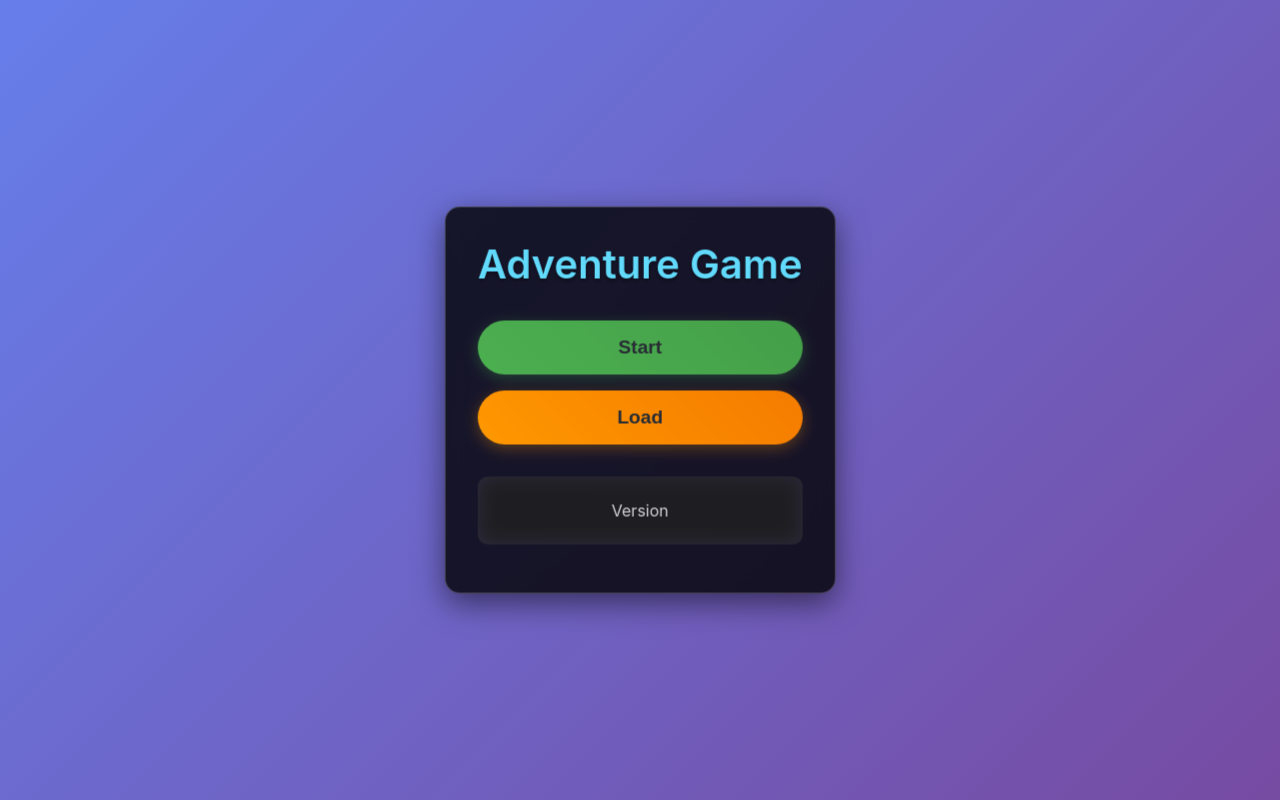
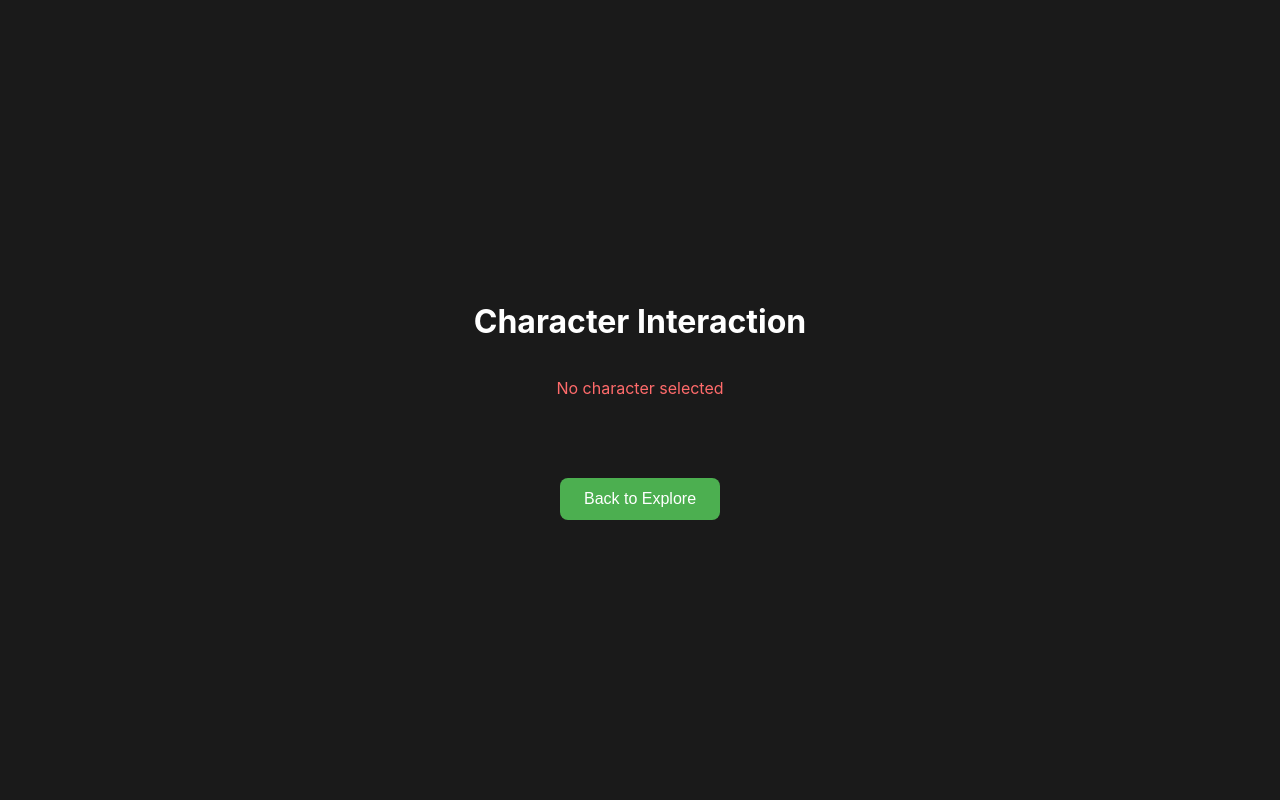
Before and after one commit to AustinHoover/adventure-game-test, a React (Create React App) app: page /interaction in a window 1280 px wide. Before the commit this address led to /. Built offline with nearby package versions, Linux system fonts and the light colour scheme; the HTML template or start-up script is replaced by a standard one.

Commit message:
flow to get to shop

```diff
--- a/src/App.tsx
+++ b/src/App.tsx
@@ -7,6 +7,7 @@ import NewGame from './pages/NewGame';
 import AppPage from './pages/App';
 import Journey from './pages/Journey';
 import Combat from './pages/Combat';
+import Interaction from './pages/Interaction';
 import { SaveProvider } from './contexts/SaveContext';
 import { ensureDirectory } from './utils/fileOperations';
 import './App.css';
@@ -36,6 +37,7 @@ function App() {
             <Route path="/explore" element={<Explore />} />
             <Route path="/journey" element={<Journey />} />
             <Route path="/combat" element={<Combat />} />
+            <Route path="/interaction" element={<Interaction />} />
             <Route path="/load" element={<Load />} />
             <Route path="/newgame" element={<NewGame />} />
             <Route path="/app" element={<AppPage />} />
--- a/src/components/NearbyItems.tsx
+++ b/src/components/NearbyItems.tsx
@@ -5,9 +5,10 @@ import './NearbyItems.css';
 interface NearbyItemsProps {
   playerCharacter?: Character;
   allCharacters: Character[];
+  onCharacterClick?: (character: Character) => void;
 }
 
-const NearbyItems: React.FC<NearbyItemsProps> = ({ playerCharacter, allCharacters }) => {
+const NearbyItems: React.FC<NearbyItemsProps> = ({ playerCharacter, allCharacters, onCharacterClick }) => {
   if (!playerCharacter) {
     return (
       <div className="nearby-items-container">
@@ -37,7 +38,12 @@ const NearbyItems: React.FC<NearbyItemsProps> = ({ playerCharacter, allCharacter
             <h4>Characters:</h4>
             <ul>
               {nearbyCharacters.map(character => (
-                <li key={character.id} className="character-item">
+                <li
+                  key={character.id}
+                  className="character-item clickable-character"
+                  onClick={() => onCharacterClick?.(character)}
+                  style={{ cursor: 'pointer' }}
+                >
                   {character.name}
                 </li>
               ))}
--- a/src/pages/Explore.tsx
+++ b/src/pages/Explore.tsx
@@ -176,6 +176,11 @@ function Explore() {
     }
   };
 
+  const handleCharacterClick = (character: Character) => {
+    console.log('Character clicked:', character);
+    navigate('/interaction', { state: { selectedCharacter: character } });
+  };
+
   return (
     <div className="Landing">
       <div className="landing-container">
@@ -212,6 +217,7 @@ function Explore() {
             <NearbyItems
               playerCharacter={currentSave?.characterRegistry.characters.get(currentSave.playerCharacterId)}
               allCharacters={Array.from(currentSave?.characterRegistry.characters.values() || [])}
+              onCharacterClick={handleCharacterClick}
             />
           </div>
         </div>
--- /dev/null
+++ b/src/pages/Interaction.tsx
@@ -0,0 +1,98 @@
+import React from 'react';
+import { useNavigate, useLocation } from 'react-router-dom';
+import type { Character } from '../game/interface/character-interfaces';
+
+interface LocationState {
+  selectedCharacter?: Character;
+}
+
+function Interaction() {
+  const navigate = useNavigate();
+  const location = useLocation();
+  const { selectedCharacter } = (location.state as LocationState) || {};
+
+  const handleBack = () => {
+    navigate('/explore'); // Navigate back to the explore page
+  };
+
+  const handleOpenShop = () => {
+    console.log('Opening shop for:', selectedCharacter?.name);
+    // TODO: Navigate to shop page or open shop interface
+  };
+
+  const hasShop = selectedCharacter && selectedCharacter.shopPools && selectedCharacter.shopPools.length > 0;
+
+  return (
+    <div className="interaction-container" style={{
+      padding: '2rem',
+      display: 'flex',
+      flexDirection: 'column',
+      alignItems: 'center',
+      justifyContent: 'center',
+      minHeight: '100vh',
+      backgroundColor: '#1a1a1a',
+      color: 'white'
+    }}>
+      <h1>Character Interaction</h1>
+
+      {selectedCharacter ? (
+        <div style={{ textAlign: 'center', marginBottom: '2rem' }}>
+          <h2>Interacting with: {selectedCharacter.name}</h2>
+          <p>Character ID: {selectedCharacter.id}</p>
+          <p>Location: {selectedCharacter.location}</p>
+          {hasShop && (
+            <p style={{ color: '#4CAF50', fontWeight: 'bold' }}>
+              This character has a shop! ({selectedCharacter.shopPools.join(', ')})
+            </p>
+          )}
+        </div>
+      ) : (
+        <div style={{ textAlign: 'center', marginBottom: '2rem' }}>
+          <p style={{ color: '#ff6b6b' }}>No character selected</p>
+        </div>
+      )}
+
+      {hasShop && (
+        <button
+          onClick={handleOpenShop}
+          style={{
+            marginBottom: '1rem',
+            padding: '0.75rem 1.5rem',
+            fontSize: '1rem',
+            backgroundColor: '#2196F3',
+            color: 'white',
+            border: 'none',
+            borderRadius: '8px',
+            cursor: 'pointer',
+            transition: 'background-color 0.2s ease'
+          }}
+          onMouseEnter={(e) => e.currentTarget.style.backgroundColor = '#1976D2'}
+          onMouseLeave={(e) => e.currentTarget.style.backgroundColor = '#2196F3'}
+        >
+          🛒 Open Shop
+        </button>
+      )}
+
+      <button
+        onClick={handleBack}
+        style={{
+          marginTop: '2rem',
+          padding: '0.75rem 1.5rem',
+          fontSize: '1rem',
+          backgroundColor: '#4CAF50',
+          color: 'white',
+          border: 'none',
+          borderRadius: '8px',
+          cursor: 'pointer',
+          transition: 'background-color 0.2s ease'
+        }}
+        onMouseEnter={(e) => e.currentTarget.style.backgroundColor = '#45a049'}
+        onMouseLeave={(e) => e.currentTarget.style.backgroundColor = '#4CAF50'}
+      >
+        Back to Explore
+      </button>
+    </div>
+  );
+}
+
+export default Interaction;
```
